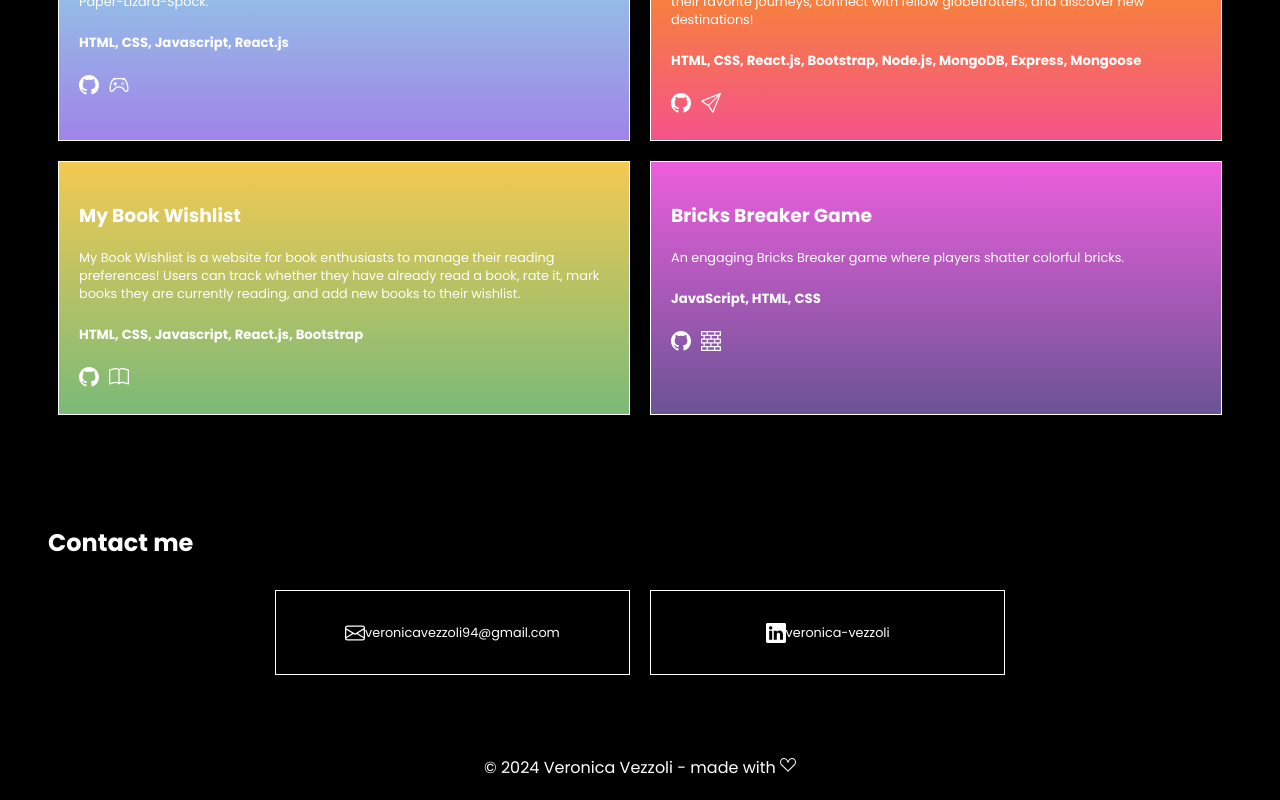
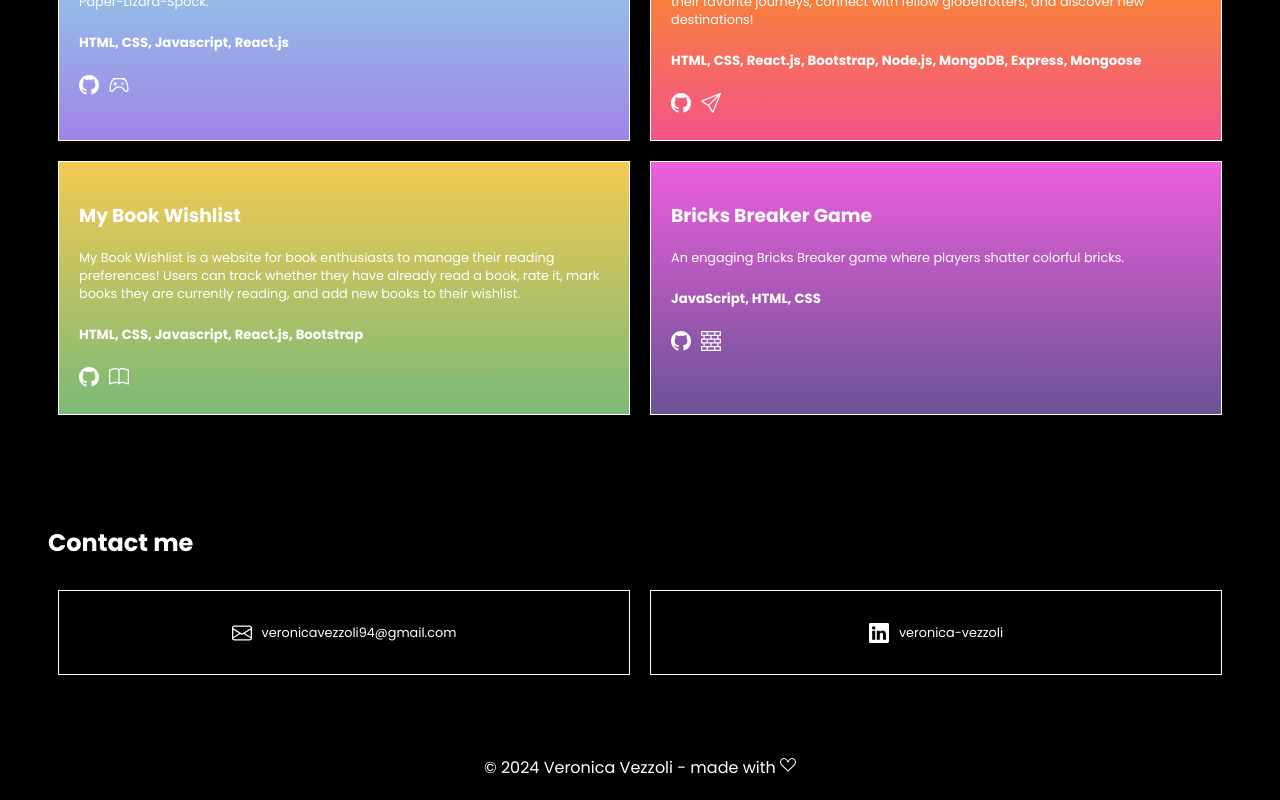
Before and after one commit to VeronicaVez/portfolio, a React (Vite) app: page / in a window 1280 px wide. Shown: the part 973-1773 px from the top of the page. Built offline with nearby package versions, Linux system fonts and the light colour scheme.

Commit message:
last mofication contact

```diff
--- a/src/Components/ContactMe/ContactMe.css
+++ b/src/Components/ContactMe/ContactMe.css
@@ -29,14 +29,18 @@
         text-decoration: none;
         color: white;
         font-size: 0.8rem;
-        width:30%
+        width:50%;
     }
 
     .contact-card:hover {
-        font-size: 1rem;
+        font-weight: 600;
     }
 
     .contact {
         display: flex;
     }
+
+    .contact svg{
+        margin-right: 10px;;
+    }
 }
```
